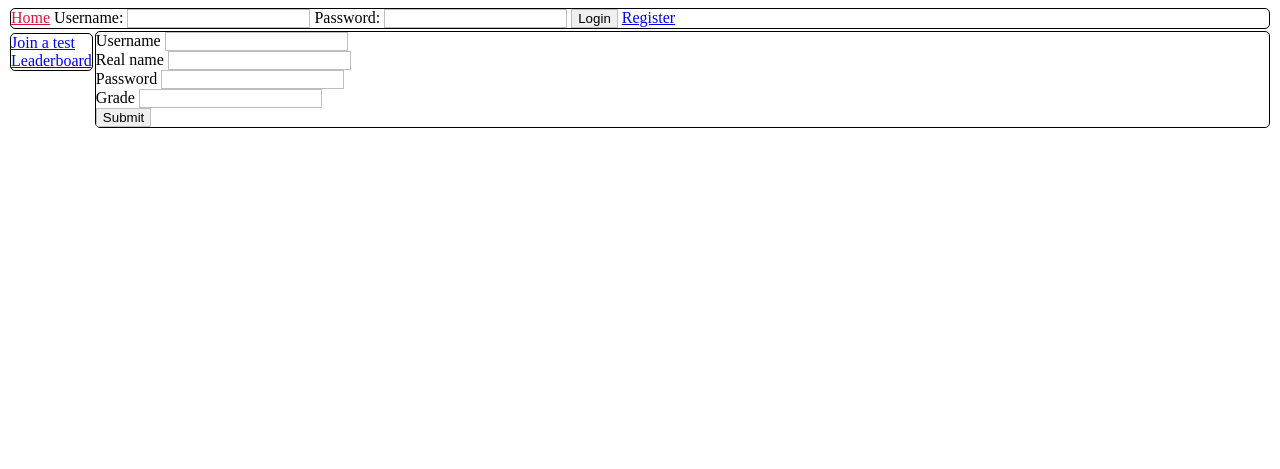
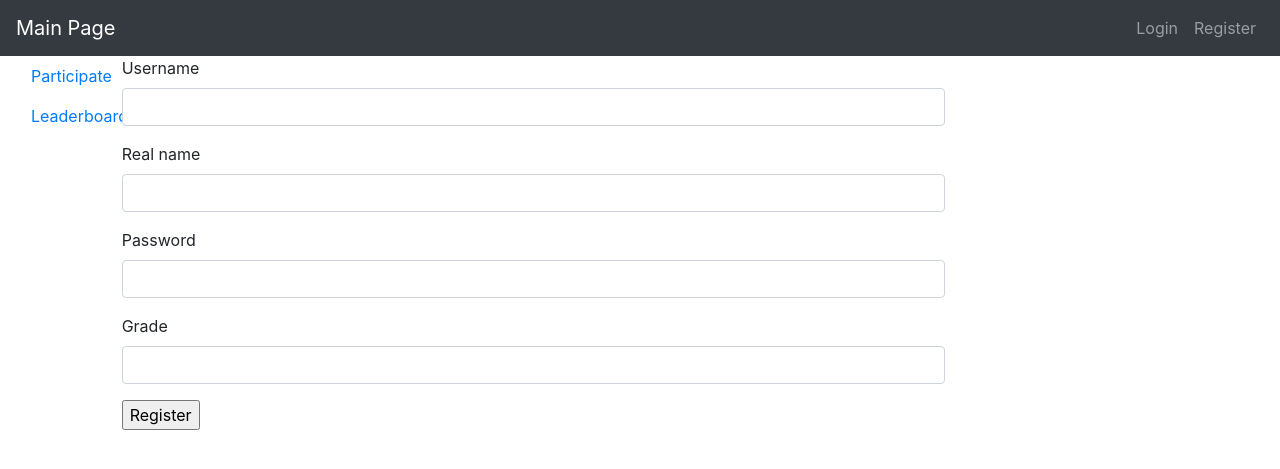
Before and after one commit to UARTman/test-system-project, a Flask app: page /register in a window 1280 px wide. Shown: the top 469 px of the page. Run offline with Flask 2, Linux system fonts and the light colour scheme; some libraries are stand-ins or nearby versions.

Commit message:
Fully overhauled user interface. Admin panel still pending obverhaul

```diff
--- a/app.py
+++ b/app.py
@@ -69,7 +69,7 @@ def api_login():
         return jsonify({"success": True})
     except peewee.DoesNotExist:
         pass
-    return jsonify({"success": True})
+    return jsonify({"success": False})
 
 
 @app.route('/register', methods=["POST", "GET"])
@@ -105,12 +105,12 @@ def page_register():
 @app.route("/logout")
 def action_logout():
     session.pop('user', None)
-    return redirect(url_for("page_home"))
+    return redirect(url_for("bs_base"))
 
 
 @app.route('/')
 def page_home():
-    return render_template('p_homepage.html', name="Anton")
+    return render_template('bootstrap/base.html', name="Anton")
 
 
 @app.route('/add_test', methods=["POST"])
--- /dev/null
+++ b/static/js/base_script.js
@@ -0,0 +1,5 @@
+$(function() {
+function login() {
+    $.post()
+}
+});
--- a/templates/bootstrap/base.html
+++ b/templates/bootstrap/base.html
@@ -17,7 +17,7 @@
 </head>
 <body>
 <nav class="navbar bg-dark navbar-dark navbar-expand-lg">
-    <a class="navbar-brand" href="#"> Main Page </a>
+    <a class="navbar-brand" href="{{ url_for("page_home") }}"> Main Page </a>
     <ul class="navbar-nav mr-auto">
         {% if 'user' in session %}
             {% if session['user'] == 'admin' %}
@@ -26,14 +26,14 @@
         {% endif %}
     </ul>
     {% if 'user' in session %}
-        <span class="navbar-text"> Hello, <b>{{ session['user'] }}</b>! </span>
+        <span class="navbar-text"> Hello, <span class="badge badge-primary">{{ session['user'] }}</span>! </span>
     {% endif %}
     <ul class="navbar-nav">
         {% if 'user' in session %}
             <li class="nav-item"> <a class="nav-link" href="{{ url_for("action_logout") }}"> Logout </a> </li>
         {% else %}
-            <li class="nav-item"> <a class="nav-link"> Login </a> </li>
-            <li class="nav-item"> <a class="nav-link"> Register </a> </li>
+            <li class="nav-item"> <a class="nav-link" role="button" data-toggle="modal" href="#loginModal"> Login </a> </li>
+            <li class="nav-item"> <a class="nav-link" href="{{ url_for("page_register") }}"> Register </a> </li>
         {% endif %}
     </ul>
 </nav>
@@ -49,19 +49,67 @@
             </li>
         </ul>
     </div>
-    <div class="col">
+    <div class="col-8">
         {% block content %}
         {% endblock %}
     </div>
     </div>
+<!-- modals -->
+<div class="modal fade" id="loginModal" tabindex="-1" role="dialog" aria-labelledby="exampleModalLabel" aria-hidden="true">
+  <div class="modal-dialog" role="document">
+    <div class="modal-content">
+      <div class="modal-header">
+        <button type="button" class="close" data-dismiss="modal" aria-label="Close">
+          <span aria-hidden="true">&times;</span>
+        </button>
+      </div>
+      <div class="modal-body">
+          <form id="loginModalForm" action="#">
+              <div class="form-group">
+                  <label for="userInput">Username</label>
+                  <input type="text" name="user" id="userInput" class="form-control">
+              </div>
+              <div class="form-group">
+                  <label for="passwordInput">Password</label>
+                  <input type="password" name="password" id="passwordInput" class="form-control">
+              </div>
+              <span class="border rounded border-danger bg-danger" id="loginModalAlert" style="display: none; color: white">Incorrect login/password!</span>
+              <input type="submit" hidden>
+          </form>
+      </div>
+      <div class="modal-footer">
+        <button type="button" class="btn btn-secondary" data-dismiss="modal">Close</button>
+        <button type="button" class="btn btn-primary" id="loginModalConfirm">Login</button>
+      </div>
+    </div>
+  </div>
+</div>
+<!-- End modals -->
 </div>
 
 
 <!-- Optional JavaScript -->
 <!-- jQuery first, then Popper.js, then Bootstrap JS -->
-<script src="{{ url_for("static", filename="jquery-3.4.1.min.js") }}" integrity="sha384-q8i/X+965DzO0rT7abK41JStQIAqVgRVzpbzo5smXKp4YfRvH+8abtTE1Pi6jizo" crossorigin="anonymous"></script>
+<script src="{{ url_for("static", filename="jquery-3.4.1.min.js") }}"></script>
 <script src="https://cdnjs.cloudflare.com/ajax/libs/popper.js/1.14.3/umd/popper.min.js" integrity="sha384-ZMP7rVo3mIykV+2+9J3UJ46jBk0WLaUAdn689aCwoqbBJiSnjAK/l8WvCWPIPm49" crossorigin="anonymous"></script>
 <script src="https://stackpath.bootstrapcdn.com/bootstrap/4.1.3/js/bootstrap.min.js" integrity="sha384-ChfqqxuZUCnJSK3+MXmPNIyE6ZbWh2IMqE241rYiqJxyMiZ6OW/JmZQ5stwEULTy" crossorigin="anonymous"></script>
+<script>
+    $(function () {
+        function login() {
+            console.log("Trying to login");
+            $.post("{{url_for("api_login")}}", {"user": $("#userInput").val(), "password": $("#passwordInput").val()}, function (data) {
+                console.log("Success");
+                console.log(data);
+                if (data["success"] === true){
+                    location.reload();
+                }
+            });
+            $("#loginModalAlert").show();
+        }
+        $("#loginModalConfirm").click(login);
+        $("#loginModalForm").submit(login);
+    })
+</script>
 {% block scripts %}
 {% endblock %}
 </body>
--- a/templates/p_register.html
+++ b/templates/p_register.html
@@ -1,26 +1,26 @@
-{% extends "t_base.html" %}
+{% extends "bootstrap/base.html" %}
 {% block content %}
     {%  if msg %}
         <h3> {{ msg }}</h3>
     {% else %}
-    <form class="form-style-1" method="post">
-        <label> Username
-            <input type="text" name="user" required>
-            <br>
-        </label>
-        <label> Real name
-            <input type="text" name="name" required>
-            <br>
-        </label>
-        <label> Password
-            <input type="password" name="password" required>
-            <br>
-        </label>
-        <label> Grade
-            <input name="grade" type="text" required>
-            <br>
-        </label>
-        <input type="submit">
+    <form method="post">
+        <div class="form-group">
+            <label for="userInput"> Username </label>
+            <input type="text" class="form-control"  name="user" id="userInput" required>
+        </div>
+        <div class="form-group">
+            <label for="nameInput"> Real name </label>
+            <input type="text" class="form-control" name="name" id="nameInput" required>
+        </div>
+        <div class="form-group">
+            <label for="passInput"> Password </label>
+            <input type="password" class="form-control" name="password" id="passInput" required>
+        </div>
+        <div class="form-group">
+            <label for="textInput"> Grade </label>
+            <input name="grade" class="form-control" type="text" id="textInput" required>
+        </div>
+        <input type="submit" value="Register">
     </form>
     {% endif %}
 {% endblock %}
```
Also changed, not shown: orm.db.
